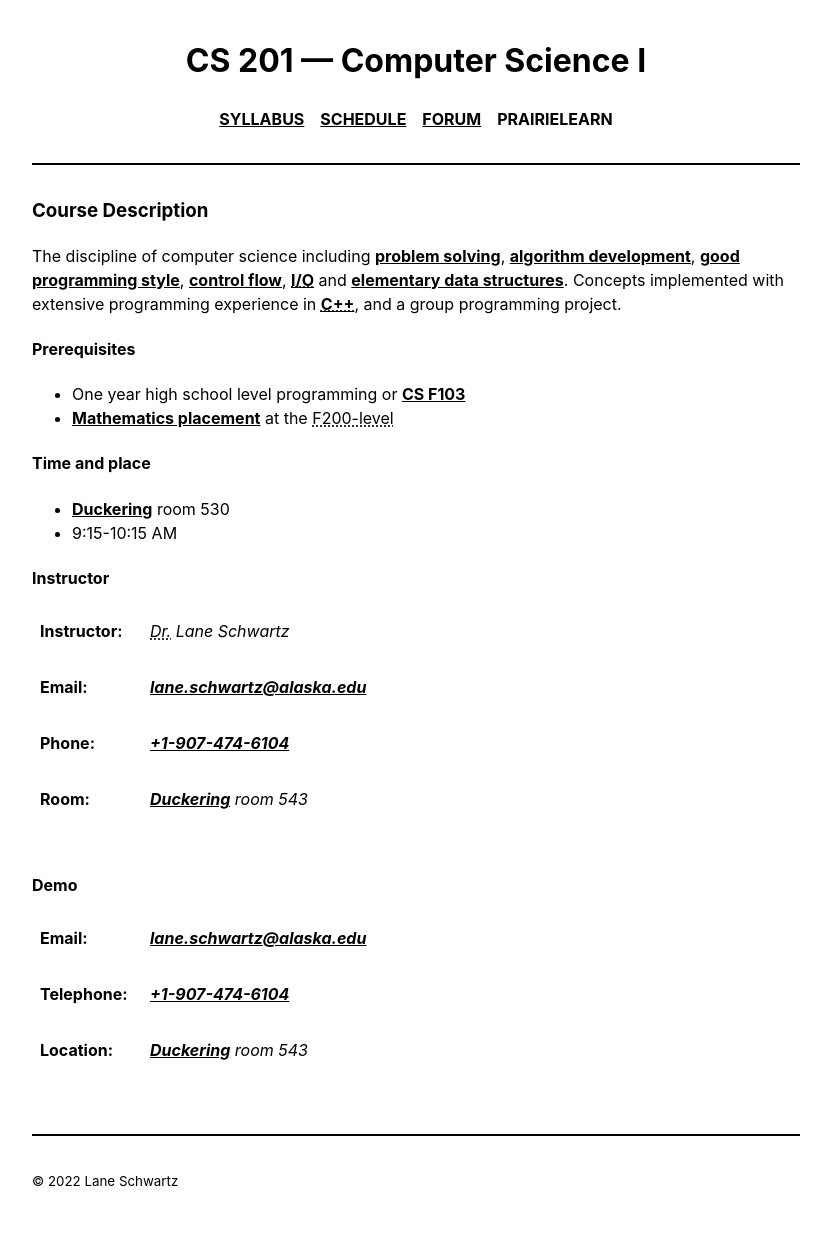
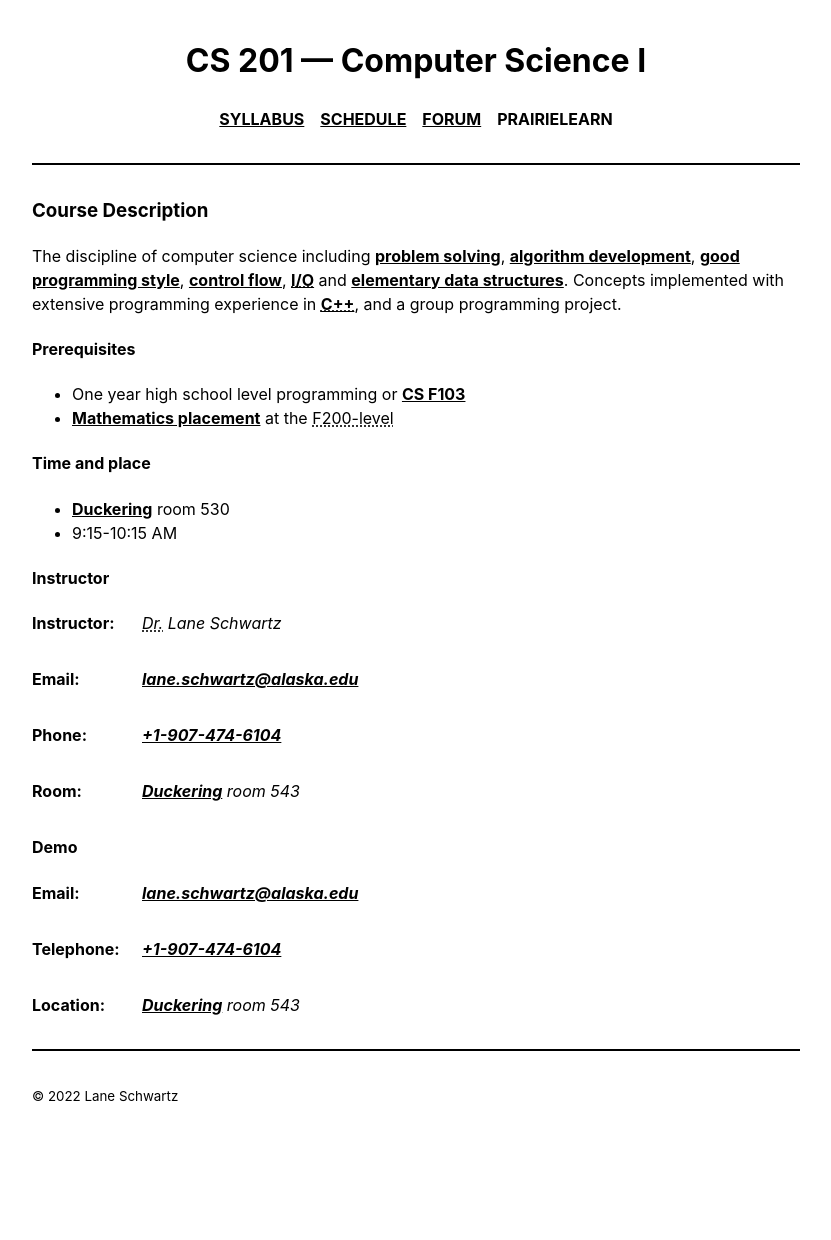
Before and after one commit to 2022-Fall-UAF-CS201/2022-Fall-UAF-CS201.github.io, a Jekyll site: the page built from index.md, in a window 1280 px wide. Shown: the whole page, without its empty margins (224-1055 px from the left). Built offline with Jekyll 4.4.1, drawn with Linux system fonts in a browser that asks for light colours; after the commit the page ends 1155 px from its top, so only the background shows below that.

Commit message:
Styling dl

```diff
--- a/assets/css/custom.css
+++ b/assets/css/custom.css
@@ -261,10 +261,6 @@ table th[class*="col-"] {
 }
 
 
-dl {
-  border: 1px ;
-  padding: 0.5em;
-}
 dt {
   float: left;
   clear: left;
```
